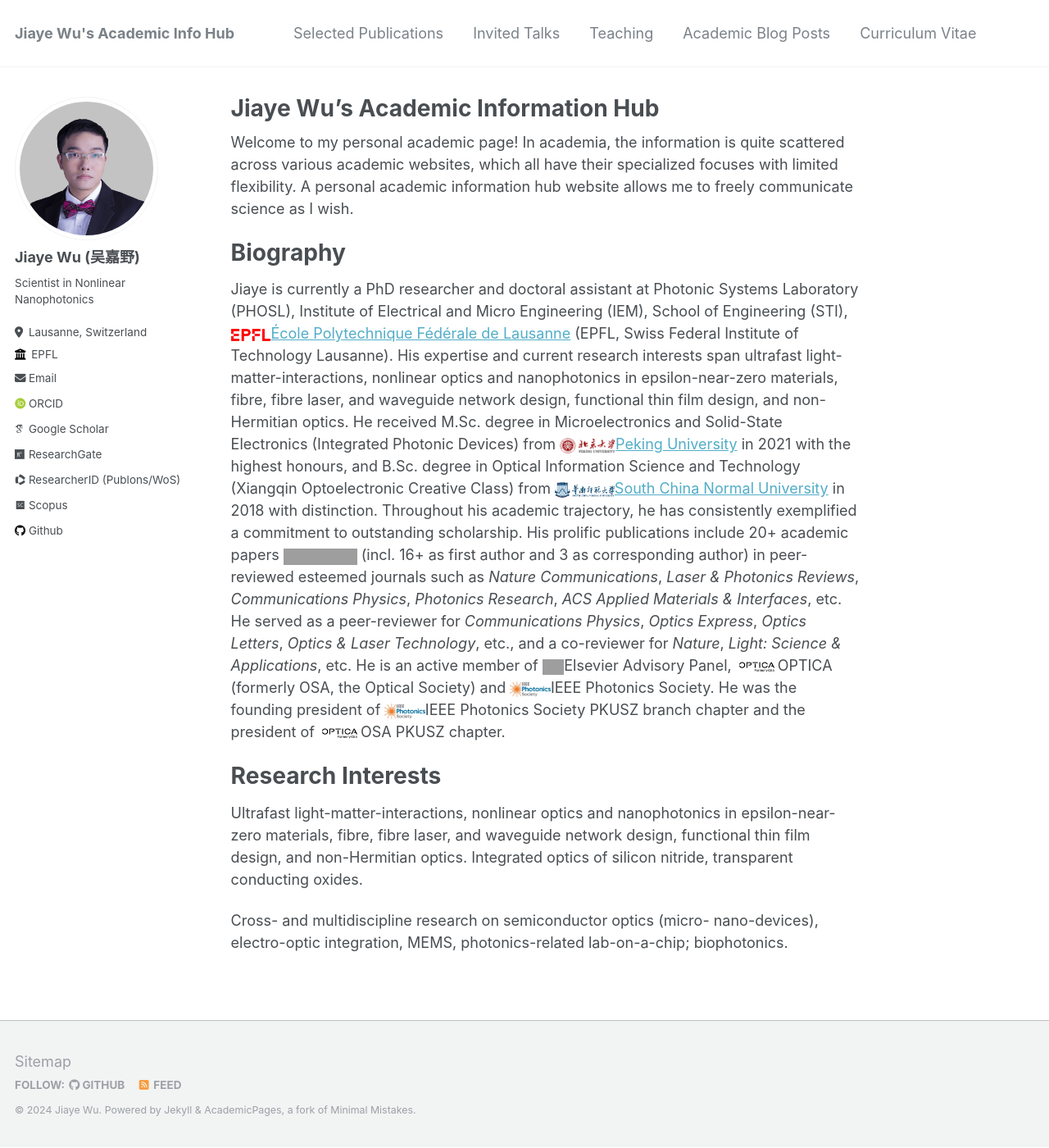
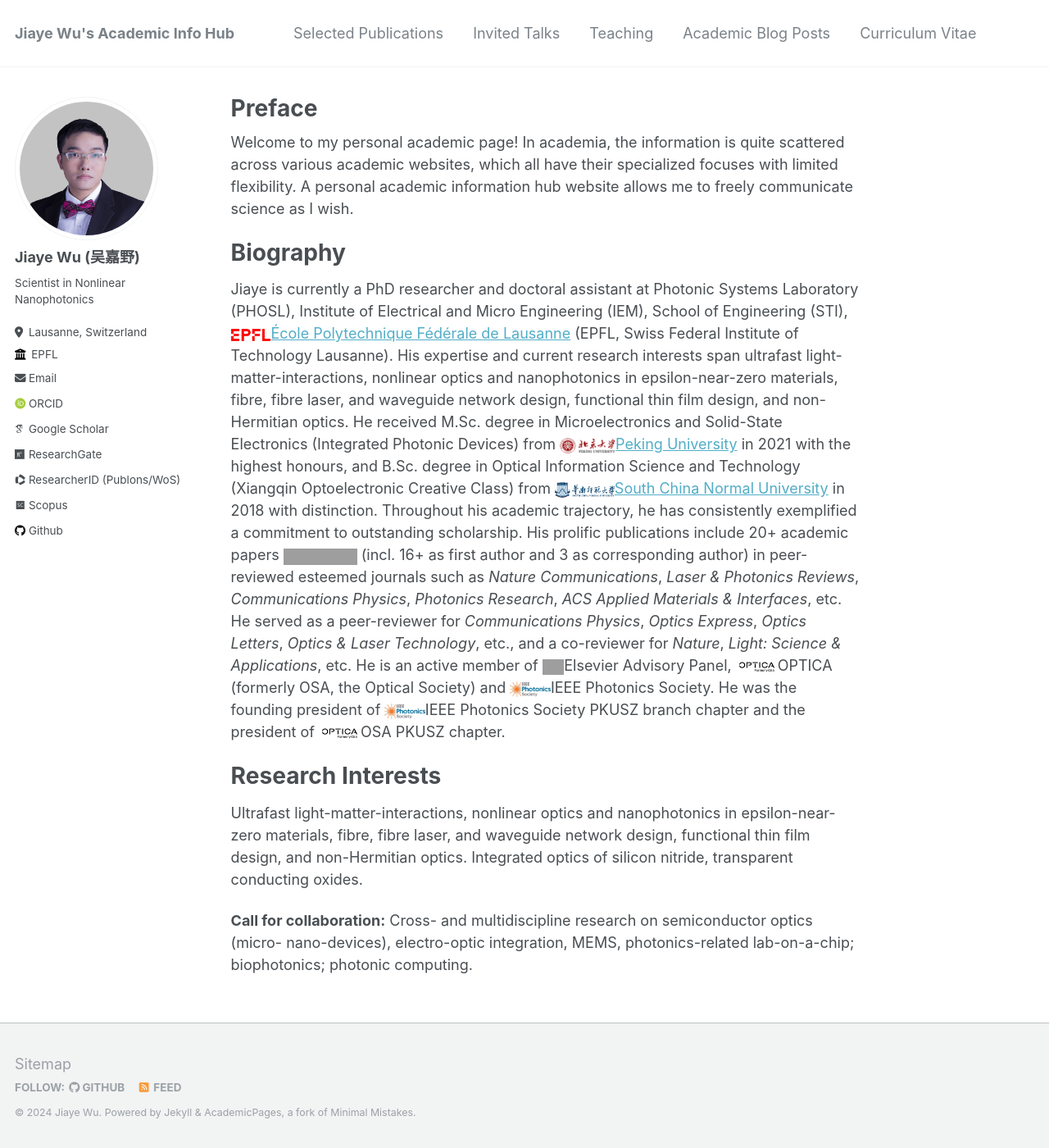
Before and after one commit to jiaye-wu/academicpages-version, a Jekyll site: the page built from _pages/about.md, in a window 1280 px wide and 1400 px high. Shown: the whole window at 82% size. Built offline with Jekyll 4.4.1, drawn with Linux system fonts in a browser that asks for light colours; some web fonts are replaced; grey boxes are pictures that could not be loaded.

Commit message:
Update Pages

```diff
--- a/_pages/about.md
+++ b/_pages/about.md
@@ -1,6 +1,6 @@
 ---
 permalink: /
-title: "Jiaye Wu's Academic Information Hub"
+title: "Preface"
 author_profile: true
 redirect_from:
   - /about/
@@ -20,8 +20,7 @@ Research Interests
 
 Ultrafast light-matter-interactions, nonlinear optics and nanophotonics in epsilon-near-zero materials, fibre, fibre laser, and waveguide network design, functional thin film design, and non-Hermitian optics. Integrated optics of silicon nitride, transparent conducting oxides.
 
-Cross- and multidiscipline research on semiconductor optics (micro- nano-devices), electro-optic integration, MEMS, photonics-related lab-on-a-chip; biophotonics.
-
+**Call for collaboration:** Cross- and multidiscipline research on semiconductor optics (micro- nano-devices), electro-optic integration, MEMS, photonics-related lab-on-a-chip; biophotonics; photonic computing.
 
 <!-- Other academic profiles
 ------------------------------
```
Also changed, not shown: _pages/publications.md (+6 -1 lines).
